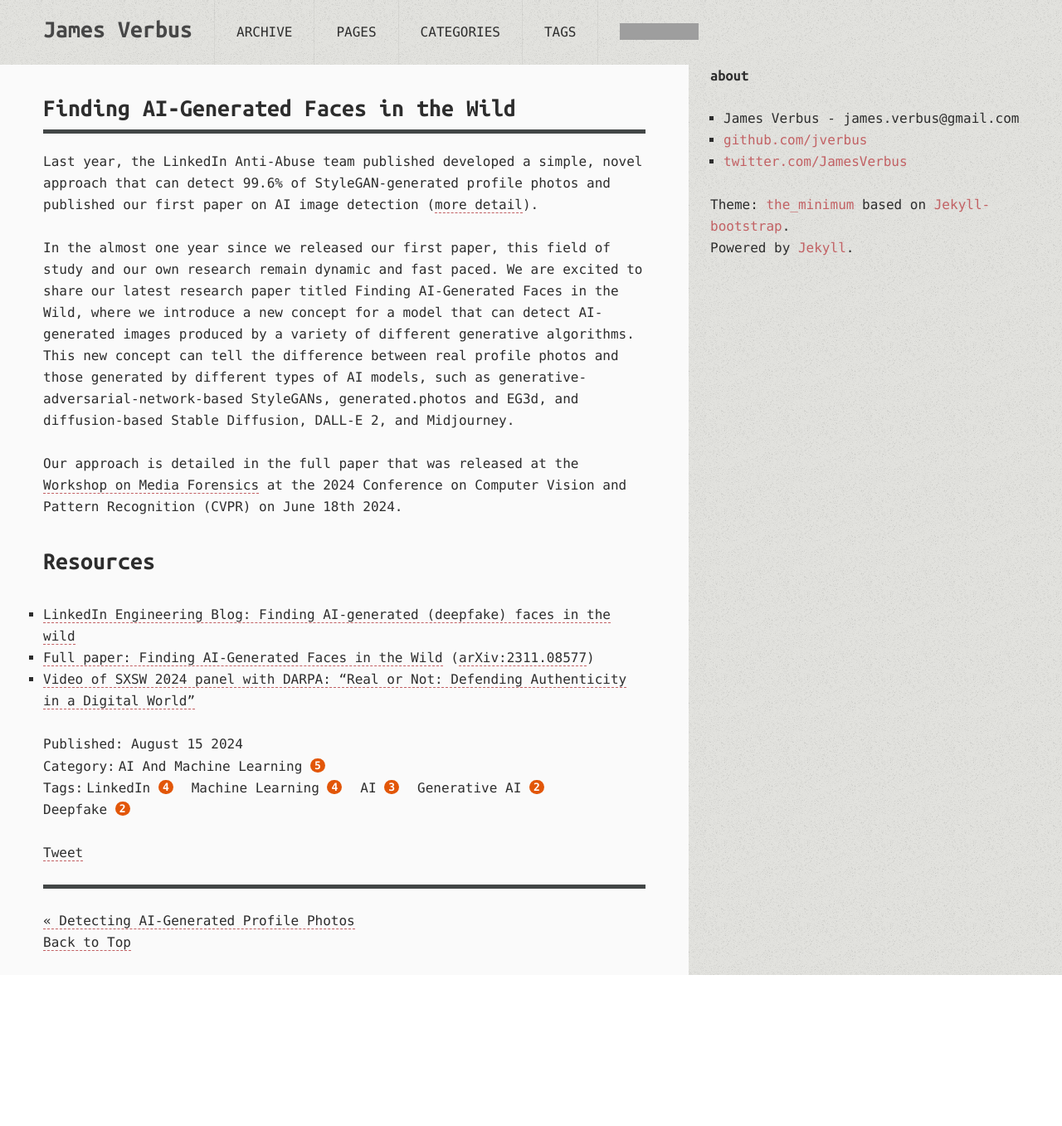
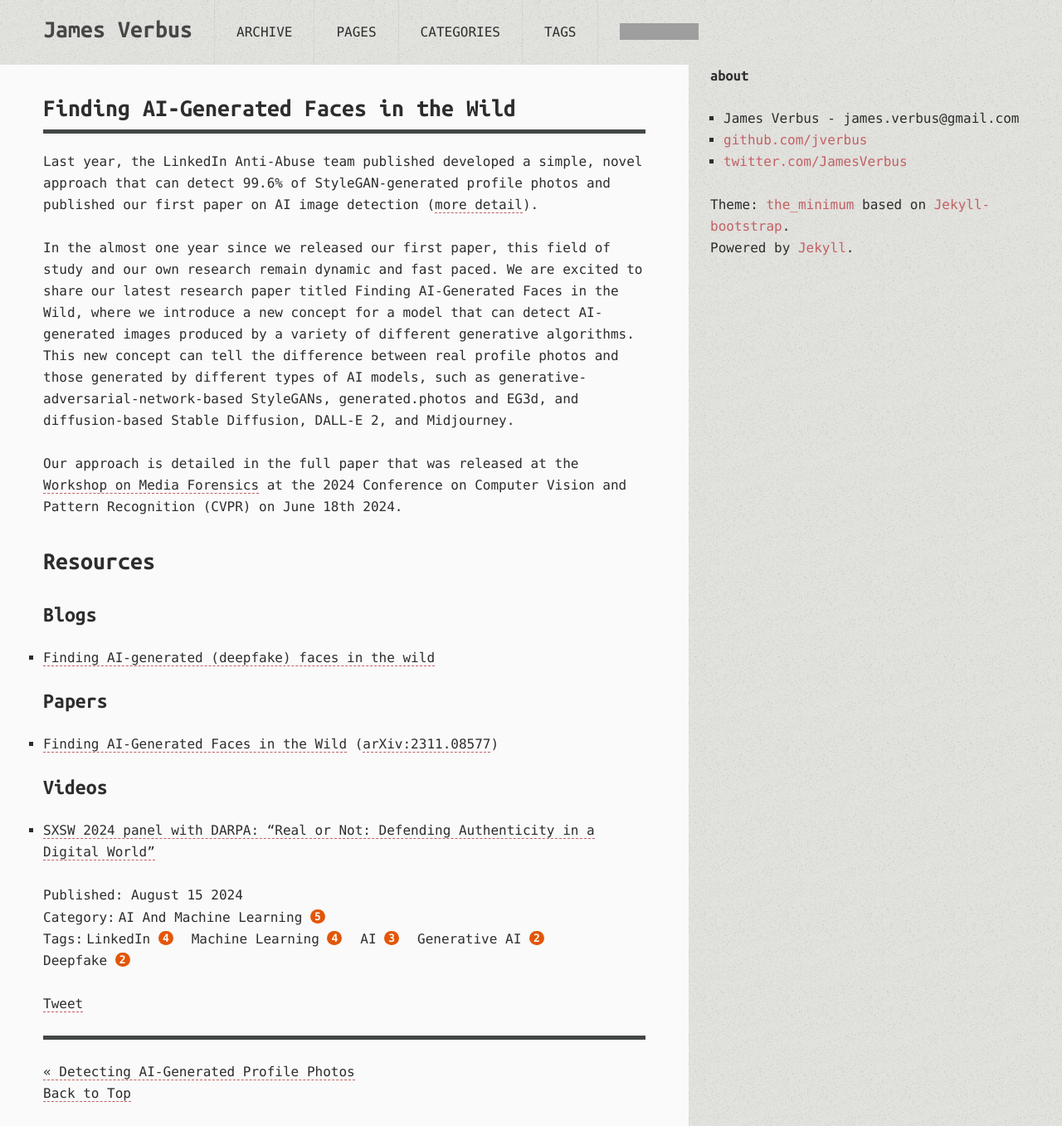
Before and after one commit to jverbus/jverbus.github.io, a Jekyll site: the page built from _posts/2024-08-15-finding-ai-generated-faces-in-the-wild.md, in a window 1280 px wide. Shown: the whole page at 83% size. Built offline with Jekyll 4.4.1, drawn with Linux system fonts in a browser that asks for light colours; comment, search, counter and statistics services are not loaded; before the commit the page ends 1175 px from its top, so only the background shows below that; grey boxes are pictures that could not be loaded.

Commit message:
reformated resources section

```diff
--- a/_posts/2024-08-15-finding-ai-generated-faces-in-the-wild.md
+++ b/_posts/2024-08-15-finding-ai-generated-faces-in-the-wild.md
@@ -16,6 +16,13 @@ Our approach is detailed in the full paper that was released at the [Workshop on
 
 ## Resources
 
-- [LinkedIn Engineering Blog: Finding AI-generated (deepfake) faces in the wild](https://www.linkedin.com/blog/engineering/trust-and-safety/finding-ai-generated-deepfake-faces-in-the-wild)
-- [Full paper: Finding AI-Generated Faces in the Wild](https://openaccess.thecvf.com/content/CVPR2024W/WMF/papers/Porcile_Finding_AI-Generated_Faces_in_the_Wild_CVPRW_2024_paper.pdf) ([arXiv:2311.08577](https://arxiv.org/abs/2311.08577))
-- [Video of SXSW 2024 panel with DARPA: "Real or Not: Defending Authenticity in a Digital World"](https://www.youtube.com/watch?v=8zniAjqWI2A)
+### Blogs
+
+- [Finding AI-generated (deepfake) faces in the wild](https://www.linkedin.com/blog/engineering/trust-and-safety/finding-ai-generated-deepfake-faces-in-the-wild)
+
+### Papers
+- [Finding AI-Generated Faces in the Wild](https://openaccess.thecvf.com/content/CVPR2024W/WMF/papers/Porcile_Finding_AI-Generated_Faces_in_the_Wild_CVPRW_2024_paper.pdf) ([arXiv:2311.08577](https://arxiv.org/abs/2311.08577))
+
+### Videos
+
+- [SXSW 2024 panel with DARPA: "Real or Not: Defending Authenticity in a Digital World"](https://www.youtube.com/watch?v=8zniAjqWI2A)
```
Also changed, not shown: _posts/2019-08-13-open-source-isolation-forest-spark-scala.md (+4 -2 lines), _posts/2021-09-02-using-deep-learning-to-detect-abusive-sequences-of-member-activity.md (+6 -1 lines), _posts/2023-06-20-detecting-ai-generated-profile-photos.md (+8 -3 lines).
